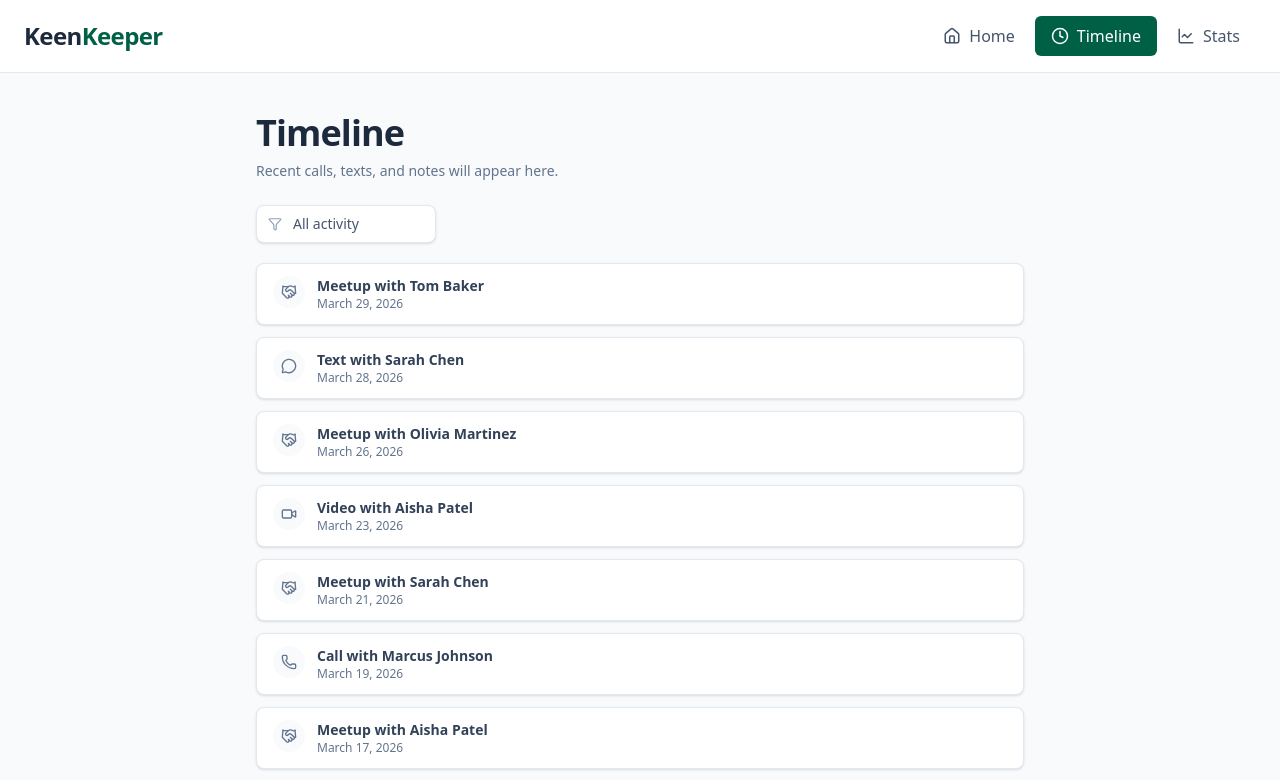
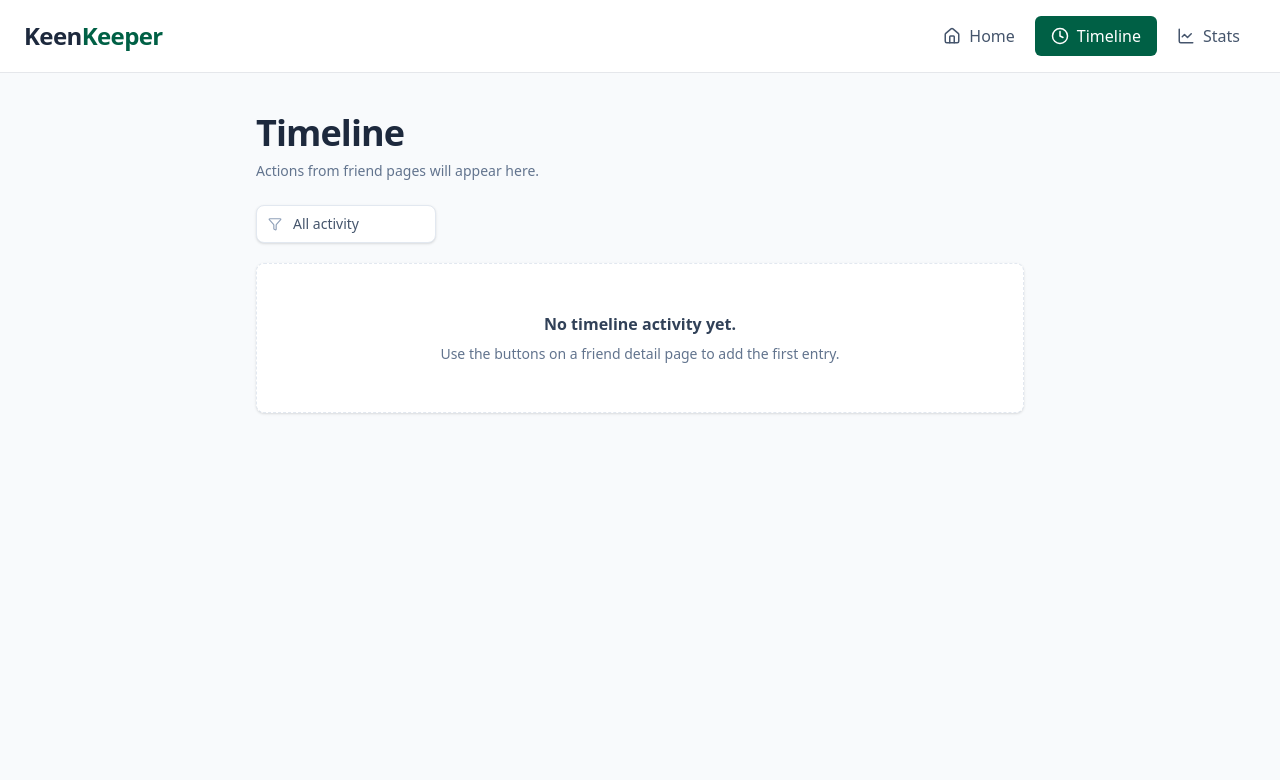
Before and after one commit to hasibzero/KeenKeeper, a Next.js app: page /timeline in a window 1280 px wide. Shown: the top 780 px of the page. Built offline with nearby package versions, Linux system fonts and the light colour scheme.

Commit message:
timeline

```diff
--- a/src/app/layout.js
+++ b/src/app/layout.js
@@ -2,6 +2,7 @@ import { Geist, Geist_Mono } from "next/font/google";
 import "./globals.css";
 import Navbar from "@/components/shared/Navbar";
 import Footer from "@/components/shared/Footer";
+import { TimelineProvider } from "@/components/shared/TimelineProvider";
 
 const geistSans = Geist({
   variable: "--font-geist-sans",
@@ -26,10 +27,12 @@ export default function RootLayout({ children }) {
       className={`${geistSans.variable} ${geistMono.variable} h-full antialiased`}
     >
       <body className="min-h-full flex flex-col">
-        <Navbar></Navbar>
-        {children}
-        <Footer/>
-        </body>
+        <TimelineProvider>
+          <Navbar></Navbar>
+          {children}
+          <Footer/>
+        </TimelineProvider>
+      </body>
     </html>
   );
 }
--- /dev/null
+++ b/src/components/shared/FriendActions.jsx
@@ -0,0 +1,83 @@
+'use client';
+
+import { Archive, Bell, MessageSquare, Phone, Trash2, Video } from 'lucide-react';
+import { useTimeline } from './TimelineProvider';
+
+export default function FriendActions({ friend, variant = 'actions' }) {
+  const { addEvent } = useTimeline();
+
+  const today = new Date().toLocaleDateString('en-US', {
+    month: 'long',
+    day: 'numeric',
+    year: 'numeric',
+  });
+
+  const addTimelineEvent = (type, actionLabel) => {
+    addEvent({
+      type,
+      title: `${actionLabel} with ${friend.name}`,
+      date: today,
+      note: friend.tags?.[0] || 'Friend action',
+    });
+  };
+
+  if (variant === 'checkin') {
+    return (
+      <div className="grid grid-cols-1 md:grid-cols-3 gap-4">
+        <button
+          type="button"
+          onClick={() => addTimelineEvent('call', 'Call')}
+          className="flex flex-col items-center justify-center gap-3 py-6 bg-slate-50 border border-gray-100 rounded-xl hover:bg-slate-100 hover:border-slate-200 transition-all group"
+        >
+          <Phone size={24} className="text-slate-700 group-hover:text-[#2b4d40]" />
+          <span className="text-slate-700 font-medium">Call</span>
+        </button>
+        <button
+          type="button"
+          onClick={() => addTimelineEvent('text', 'Text')}
+          className="flex flex-col items-center justify-center gap-3 py-6 bg-slate-50 border border-gray-100 rounded-xl hover:bg-slate-100 hover:border-slate-200 transition-all group"
+        >
+          <MessageSquare size={24} className="text-slate-700 group-hover:text-[#2b4d40]" />
+          <span className="text-slate-700 font-medium">Text</span>
+        </button>
+        <button
+          type="button"
+          onClick={() => addTimelineEvent('video', 'Video')}
+          className="flex flex-col items-center justify-center gap-3 py-6 bg-slate-50 border border-gray-100 rounded-xl hover:bg-slate-100 hover:border-slate-200 transition-all group"
+        >
+          <Video size={24} className="text-slate-700 group-hover:text-[#2b4d40]" />
+          <span className="text-slate-700 font-medium">Video</span>
+        </button>
+      </div>
+    );
+  }
+
+  return (
+    <>
+      <button
+        type="button"
+        onClick={() => addTimelineEvent('snooze', 'Snoozed')}
+        className="w-full flex items-center justify-center gap-2 py-3.5 bg-white border border-gray-200 rounded-xl text-slate-700 font-medium hover:bg-slate-50 transition-colors shadow-sm"
+      >
+        <Bell size={18} />
+        Snooze 2 Weeks
+      </button>
+      <button
+        type="button"
+        onClick={() => addTimelineEvent('archive', 'Archived')}
+        className="w-full flex items-center justify-center gap-2 py-3.5 bg-white border border-gray-200 rounded-xl text-slate-700 font-medium hover:bg-slate-50 transition-colors shadow-sm"
+      >
+        <Archive size={18} />
+        Archive
+      </button>
+      <button
+        type="button"
+        onClick={() => addTimelineEvent('delete', 'Deleted')}
+        className="w-full flex items-center justify-center gap-2 py-3.5 bg-white border border-gray-200 rounded-xl text-[#ef4444] font-medium hover:bg-red-50 transition-colors shadow-sm"
+      >
+        <Trash2 size={18} />
+        Delete
+      </button>
+    </>
+  );
+}
--- /dev/null
+++ b/src/components/shared/TimelineProvider.jsx
@@ -0,0 +1,36 @@
+'use client';
+
+import { createContext, useContext, useMemo, useState } from 'react';
+
+const TimelineContext = createContext(null);
+
+export function TimelineProvider({ children }) {
+  const [events, setEvents] = useState([]);
+
+  const value = useMemo(() => {
+    return {
+      events,
+      addEvent: (event) => {
+        setEvents((currentEvents) => [
+          {
+            id: `${event.type}-${Date.now()}`,
+            ...event,
+          },
+          ...currentEvents,
+        ]);
+      },
+    };
+  }, [events]);
+
+  return <TimelineContext.Provider value={value}>{children}</TimelineContext.Provider>;
+}
+
+export function useTimeline() {
+  const context = useContext(TimelineContext);
+
+  if (!context) {
+    throw new Error('useTimeline must be used within a TimelineProvider');
+  }
+
+  return context;
+}
--- a/src/components/shared/TimelineView.jsx
+++ b/src/components/shared/TimelineView.jsx
@@ -1,24 +1,8 @@
 'use client';
 
-import { useEffect, useMemo, useState } from 'react';
-import { Clock3, MessageCircle, Phone, Video, Handshake, Archive, Trash2, Bell, Filter } from 'lucide-react';
-
-const STORAGE_KEY = 'keenkeeper.timeline.events';
-
-const seedEvents = [
-  { id: 'seed-1', type: 'meetup', title: 'Meetup with Tom Baker', date: 'March 29, 2026', icon: Handshake },
-  { id: 'seed-2', type: 'text', title: 'Text with Sarah Chen', date: 'March 28, 2026', icon: MessageCircle },
-  { id: 'seed-3', type: 'meetup', title: 'Meetup with Olivia Martinez', date: 'March 26, 2026', icon: Handshake },
-  { id: 'seed-4', type: 'video', title: 'Video with Aisha Patel', date: 'March 23, 2026', icon: Video },
-  { id: 'seed-5', type: 'meetup', title: 'Meetup with Sarah Chen', date: 'March 21, 2026', icon: Handshake },
-  { id: 'seed-6', type: 'call', title: 'Call with Marcus Johnson', date: 'March 19, 2026', icon: Phone },
-  { id: 'seed-7', type: 'meetup', title: 'Meetup with Aisha Patel', date: 'March 17, 2026', icon: Handshake },
-  { id: 'seed-8', type: 'text', title: 'Text with Olivia Martinez', date: 'March 13, 2026', icon: MessageCircle },
-  { id: 'seed-9', type: 'call', title: 'Call with Lisa Nakamura', date: 'March 11, 2026', icon: Phone },
-  { id: 'seed-10', type: 'call', title: 'Call with Sarah Chen', date: 'March 11, 2026', icon: Phone },
-  { id: 'seed-11', type: 'video', title: 'Video with Marcus Johnson', date: 'March 6, 2026', icon: Video },
-  { id: 'seed-12', type: 'video', title: "Video with Ryan O'Brien", date: 'February 24, 2026', icon: Video },
-];
+import { Filter, Clock3, MessageCircle, Phone, Video, Handshake } from 'lucide-react';
+import { useMemo, useState } from 'react';
+import { useTimeline } from './TimelineProvider';
 
 const filterOptions = [
   { value: 'all', label: 'All activity' },
@@ -26,7 +10,9 @@ const filterOptions = [
   { value: 'text', label: 'Texts' },
   { value: 'video', label: 'Videos' },
   { value: 'meetup', label: 'Meetups' },
-  { value: 'system', label: 'System events' },
+  { value: 'snooze', label: 'Snoozes' },
+  { value: 'archive', label: 'Archives' },
+  { value: 'delete', label: 'Deletes' },
 ];
 
 const iconMap = {
@@ -34,54 +20,29 @@ const iconMap = {
   text: MessageCircle,
   video: Video,
   meetup: Handshake,
-  archive: Archive,
-  delete: Trash2,
-  snooze: Bell,
-  system: Clock3,
+  snooze: Clock3,
+  archive: Clock3,
+  delete: Clock3,
 };
 
-function normalizeEvent(event) {
-  const type = event.type || 'system';
-  return {
-    ...event,
-    type,
-    icon: iconMap[type] || Clock3,
-  };
+export default function TimelineView() {
+  const { events } = useTimeline();
+  const [selectedFilter, setSelectedFilter] = useState('all');
+
+  const visibleEvents = useMemo(() => {
+    if (selectedFilter === 'all') {
+      return events;
     }
 
-export default function TimelineView() {
-  const [selectedFilter, setSelectedFilter] = useState('all');
-  const [extraEvents, setExtraEvents] = useState([]);
-
-  useEffect(() => {
-    try {
-      const stored = window.localStorage.getItem(STORAGE_KEY);
-      if (stored) {
-        const parsed = JSON.parse(stored);
-        setExtraEvents(Array.isArray(parsed) ? parsed.map(normalizeEvent) : []);
-      }
-    } catch {
-      setExtraEvents([]);
-    }
-  }, []);
-
-  const allEvents = useMemo(() => {
-    return [...seedEvents.map(normalizeEvent), ...extraEvents].sort((left, right) => {
-      return new Date(right.date).getTime() - new Date(left.date).getTime();
-    });
-  }, [extraEvents]);
-
-  const visibleEvents = useMemo(() => {
-    if (selectedFilter === 'all') return allEvents;
-    return allEvents.filter((event) => event.type === selectedFilter);
-  }, [allEvents, selectedFilter]);
+    return events.filter((event) => event.type === selectedFilter);
+  }, [events, selectedFilter]);
 
   return (
     <main className="min-h-screen bg-slate-50 px-6 py-10">
       <div className="mx-auto max-w-3xl">
         <div className="mb-6">
           <h1 className="text-4xl font-bold tracking-tight text-slate-800">Timeline</h1>
-          <p className="mt-2 text-sm text-slate-500">Recent calls, texts, and notes will appear here.</p>
+          <p className="mt-2 text-sm text-slate-500">Actions from friend pages will appear here.</p>
         </div>
 
         <div className="mb-5 max-w-45">
@@ -103,9 +64,15 @@ export default function TimelineView() {
           </div>
         </div>
 
+        {visibleEvents.length === 0 ? (
+          <div className="rounded-lg border border-dashed border-slate-200 bg-white px-6 py-12 text-center shadow-sm">
+            <p className="text-base font-semibold text-slate-700">No timeline activity yet.</p>
+            <p className="mt-2 text-sm text-slate-500">Use the buttons on a friend detail page to add the first entry.</p>
+          </div>
+        ) : (
           <div className="space-y-3">
             {visibleEvents.map((event) => {
-            const Icon = event.icon;
+              const Icon = iconMap[event.type] || Clock3;
 
               return (
                 <article
@@ -127,25 +94,8 @@ export default function TimelineView() {
               );
             })}
           </div>
+        )}
       </div>
     </main>
   );
 }
-
-export function appendTimelineEvent(event) {
-  if (typeof window === 'undefined') return;
-
-  try {
-    const stored = window.localStorage.getItem(STORAGE_KEY);
-    const existing = stored ? JSON.parse(stored) : [];
-    const nextEvent = normalizeEvent({
-      id: `${event.type}-${Date.now()}`,
-      ...event,
-    });
-
-    const next = [nextEvent, ...(Array.isArray(existing) ? existing : [])];
-    window.localStorage.setItem(STORAGE_KEY, JSON.stringify(next));
-  } catch {
-    window.localStorage.setItem(STORAGE_KEY, JSON.stringify([event]));
-  }
-}
```
Also changed, not shown: src/app/friend/[id]/page.jsx (+4 -35 lines). Lines whose indentation alone changed are shown as unchanged.
